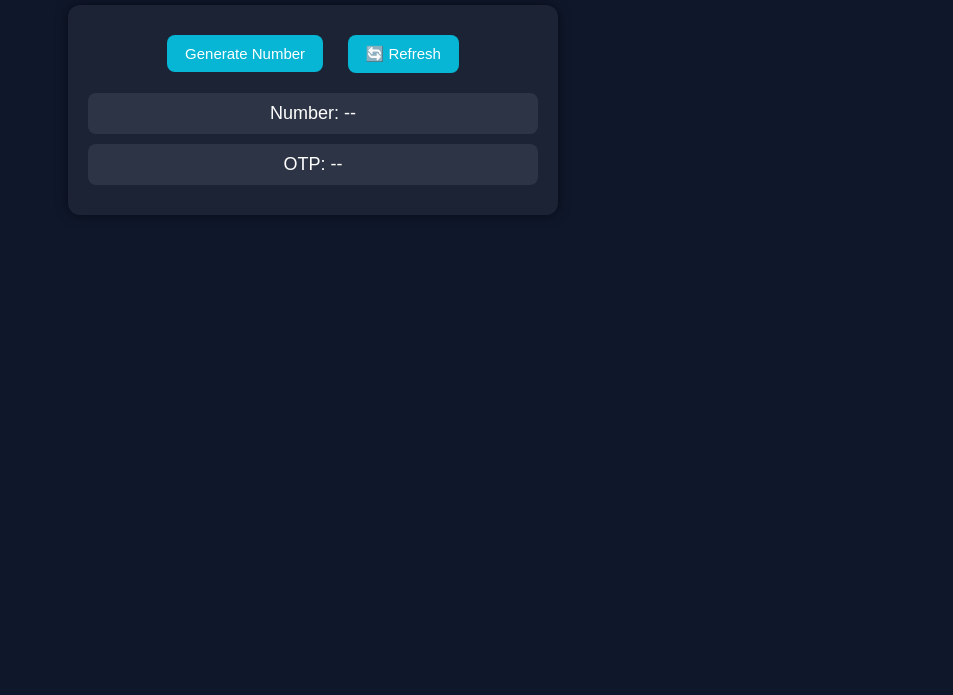
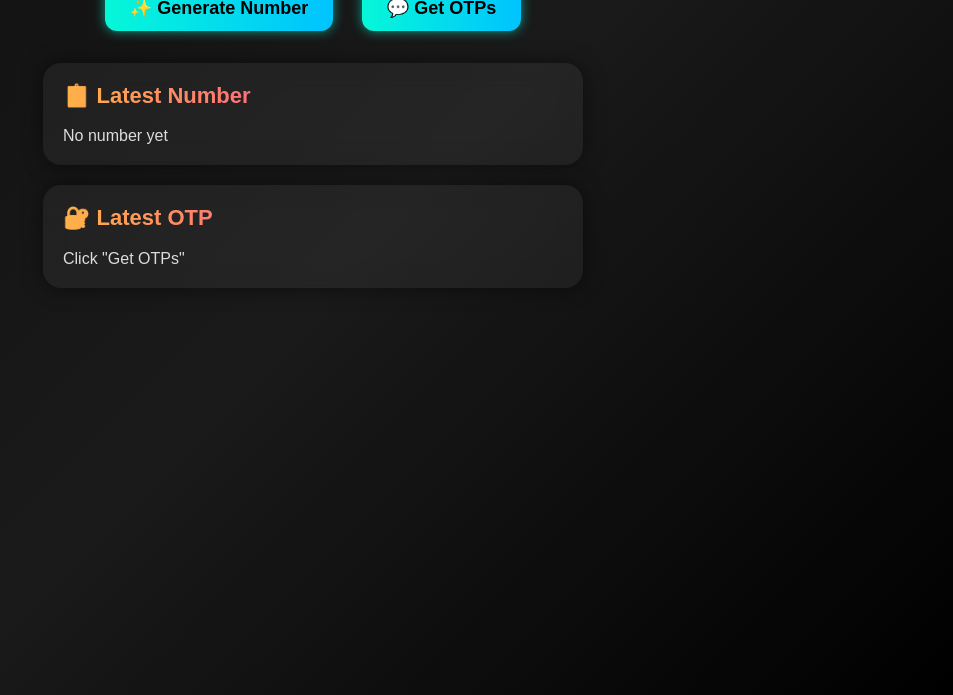
Before and after one commit to Kaamibroken/Kami-Flex, a website: page fake.html in a window 1280 px wide. Shown: the part 105-800 px from the top of the page, without its empty margins (327-1280 px from the left). Drawn offline with Linux system fonts and the light colour scheme.

Commit message:
Update fake.html

```diff
--- a/fake.html
+++ b/fake.html
@@ -2,122 +2,149 @@
 <html lang="en">
 <head>
   <meta charset="UTF-8">
-  <meta name="viewport" content="width=device-width, initial-scale=1.0">
-  <title>Kami Flex Fake Number</title>
+  <title>Kami Flex 💎 Fake Number</title>
   <style>
     body {
-      font-family: Arial, sans-serif;
-      background: #0f172a;
-      color: white;
+      margin: 0;
+      padding: 0;
+      font-family: "Poppins", sans-serif;
+      background: linear-gradient(135deg, #0f0f0f, #1a1a1a, #000);
+      color: #fff;
       text-align: center;
-      padding: 30px;
+      min-height: 100vh;
     }
-    h1 {
-      background: linear-gradient(90deg, #06b6d4, #a855f7, #ec4899);
+    header {
+      padding: 20px;
+      background: linear-gradient(90deg, #06f7d8, #ff00cc);
       -webkit-background-clip: text;
       -webkit-text-fill-color: transparent;
-      font-size: 28px;
+      font-size: 32px;
       font-weight: bold;
+      letter-spacing: 1px;
+    }
+    button {
+      background: linear-gradient(90deg, #06f7d8, #00c3ff);
+      border: none;
+      padding: 12px 25px;
+      margin: 12px;
+      border-radius: 12px;
+      cursor: pointer;
+      font-size: 18px;
+      color: #000;
+      font-weight: bold;
+      box-shadow: 0 0 12px rgba(6, 247, 216, 0.6);
+      transition: 0.3s;
+    }
+    button:hover {
+      transform: scale(1.05);
+      box-shadow: 0 0 20px rgba(255, 0, 204, 0.6);
     }
     .card {
+      margin: 20px auto;
+      padding: 20px;
       background: rgba(255,255,255,0.05);
-      padding: 20px;
-      border-radius: 12px;
-      margin: 20px auto;
-      width: 90%;
-      max-width: 450px;
-      box-shadow: 0 0 12px rgba(0,0,0,0.5);
+      backdrop-filter: blur(12px);
+      border-radius: 18px;
+      max-width: 500px;
+      box-shadow: 0 0 20px rgba(0,0,0,0.5);
+      text-align: left;
     }
-    .btn {
-      background: #06b6d4;
-      border: none;
-      color: white;
-      padding: 10px 18px;
-      margin: 10px;
-      border-radius: 8px;
-      font-size: 15px;
-      cursor: pointer;
-      transition: 0.3s;
+    .card h2 {
+      margin-top: 0;
+      font-size: 22px;
+      background: linear-gradient(90deg, #ffb347, #ff00cc);
+      -webkit-background-clip: text;
+      -webkit-text-fill-color: transparent;
     }
-    .btn:hover {
-      background: #0891b2;
-    }
-    .loader {
-      border: 4px solid rgba(255,255,255,0.2);
-      border-left-color: #06b6d4;
-      border-radius: 50%;
-      width: 30px;
-      height: 30px;
-      margin: 10px auto;
-      animation: spin 1s linear infinite;
-      display: none;
-    }
-    @keyframes spin {
-      to { transform: rotate(360deg); }
-    }
-    .number, .otp {
-      font-size: 18px;
-      margin: 10px 0;
-      padding: 10px;
-      background: rgba(255,255,255,0.08);
-      border-radius: 8px;
-      word-wrap: break-word;
+    .status {
+      margin-top: 12px;
+      font-size: 16px;
+      color: #ddd;
     }
   </style>
 </head>
 <body>
-  <h1>📱 Kami Flex Fake Number</h1>
+  <header>📱 Kami Flex 💎 Fake Number</header>
+
+  <button onclick="generateNumber()">✨ Generate Number</button>
+  <button onclick="getOtps()">💬 Get OTPs</button>
 
   <div class="card">
-    <button class="btn" onclick="generateNumber()">Generate Number</button>
-    <button class="btn" onclick="refreshPage()">🔄 Refresh</button>
-    <div class="loader" id="loader"></div>
-    <div class="number" id="numberBox">Number: --</div>
-    <div class="otp" id="otpBox">OTP: --</div>
+    <h2>📋 Latest Number</h2>
+    <div id="numberBox" class="status">No number yet</div>
+  </div>
+
+  <div class="card">
+    <h2>🔐 Latest OTP</h2>
+    <div id="otpBox" class="status">Click "Get OTPs"</div>
   </div>
 
   <script>
+    function extractNumber(obj) {
+      if (!obj) return null;
+      if (typeof obj === "string" && obj.match(/[0-9]{6,15}/)) return obj;
+
+      if (obj.number) return obj.number;
+      if (obj.msisdn) return obj.msisdn;
+      if (obj.phone) return obj.phone;
+
+      if (Array.isArray(obj)) {
+        for (let item of obj) {
+          let n = extractNumber(item);
+          if (n) return n;
+        }
+      }
+      if (typeof obj === "object") {
+        for (let key in obj) {
+          let n = extractNumber(obj[key]);
+          if (n) return n;
+        }
+      }
+      return null;
+    }
+
     async function generateNumber() {
-      document.getElementById("loader").style.display = "block";
-      document.getElementById("numberBox").innerText = "Number: --";
-      document.getElementById("otpBox").innerText = "OTP: --";
+      const numberBox = document.getElementById("numberBox");
+      numberBox.textContent = "⏳ Generating...";
 
       try {
-        // Call number API
         const res = await fetch(`/api/fake?type=number&app=global--AF-93&carrier=619`);
         const data = await res.json();
         console.log("Number Response:", data);
 
-        if (data && data.number) {
-          document.getElementById("numberBox").innerText = "Number: " + data.number;
+        let number = extractNumber(data);
 
-          // Fetch OTP automatically after number
-          setTimeout(async () => {
-            const otpRes = await fetch(`/api/fake?type=otp`);
-            const otpData = await otpRes.json();
-            console.log("OTP Response:", otpData);
-
-            if (otpData && otpData.items && otpData.items.length > 0) {
-              let lastMsg = otpData.items[0].message || "No OTP found";
-              document.getElementById("otpBox").innerText = "OTP: " + lastMsg;
-            } else {
-              document.getElementById("otpBox").innerText = "OTP: ❌ Not received yet";
-            }
-          }, 2000);
-
+        if (number) {
+          numberBox.textContent = "📞 " + number;
+          navigator.clipboard.writeText(number).then(() => {
+            numberBox.textContent += " (✅ Copied)";
+          });
         } else {
-          document.getElementById("numberBox").innerText = "❌ Failed to get number";
+          numberBox.textContent = "❌ No number in response";
         }
       } catch (err) {
-        console.error(err);
-        document.getElementById("numberBox").innerText = "❌ API Error";
-      } finally {
-        document.getElementById("loader").style.display = "none";
+        numberBox.textContent = "❌ Error: " + err.message;
       }
     }
 
-    function refreshPage() {
-      location.reload();
+    async function getOtps() {
+      const otpBox = document.getElementById("otpBox");
+      otpBox.textContent = "⏳ Loading OTPs...";
+
+      try {
+        const res = await fetch(`/api/fake?type=otp`);
+        const data = await res.json();
+        console.log("OTP Response:", data);
+
+        let otp = null;
+        if (data.items && data.items.length > 0) {
+          otp = data.items[0].otp || data.items[0].message || null;
+        }
+
+        otpBox.textContent = otp ? "🔐 " + otp : "⚠️ No OTP yet";
+      } catch (err) {
+        otpBox.textContent = "❌ Error: " + err.message;
+      }
     }
   </script>
 </body>
```
